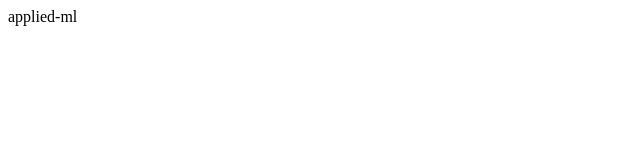
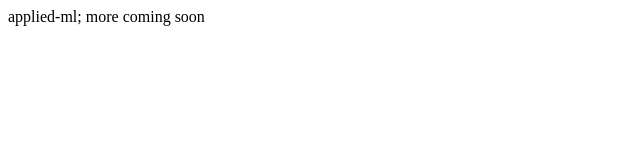
Before and after one commit to BestFriend-Sweet/applyingml, a Gatsby site: page / in a window 1280 px wide. Shown: the whole page, without its empty margins (0-640 px from the left). Built offline with nearby package versions, Linux system fonts and the light colour scheme; Gatsby itself is replaced by a stand-in of ours.

Commit message:
Add CNAME

```diff
--- a/src/pages/index.js
+++ b/src/pages/index.js
@@ -1,5 +1,5 @@
 import React from "react"
 
 export default function Home() {
-  return <div>applied-ml</div>
+  return <div>applied-ml; more coming soon</div>
 }
```
Also changed, not shown: 1 other file.
